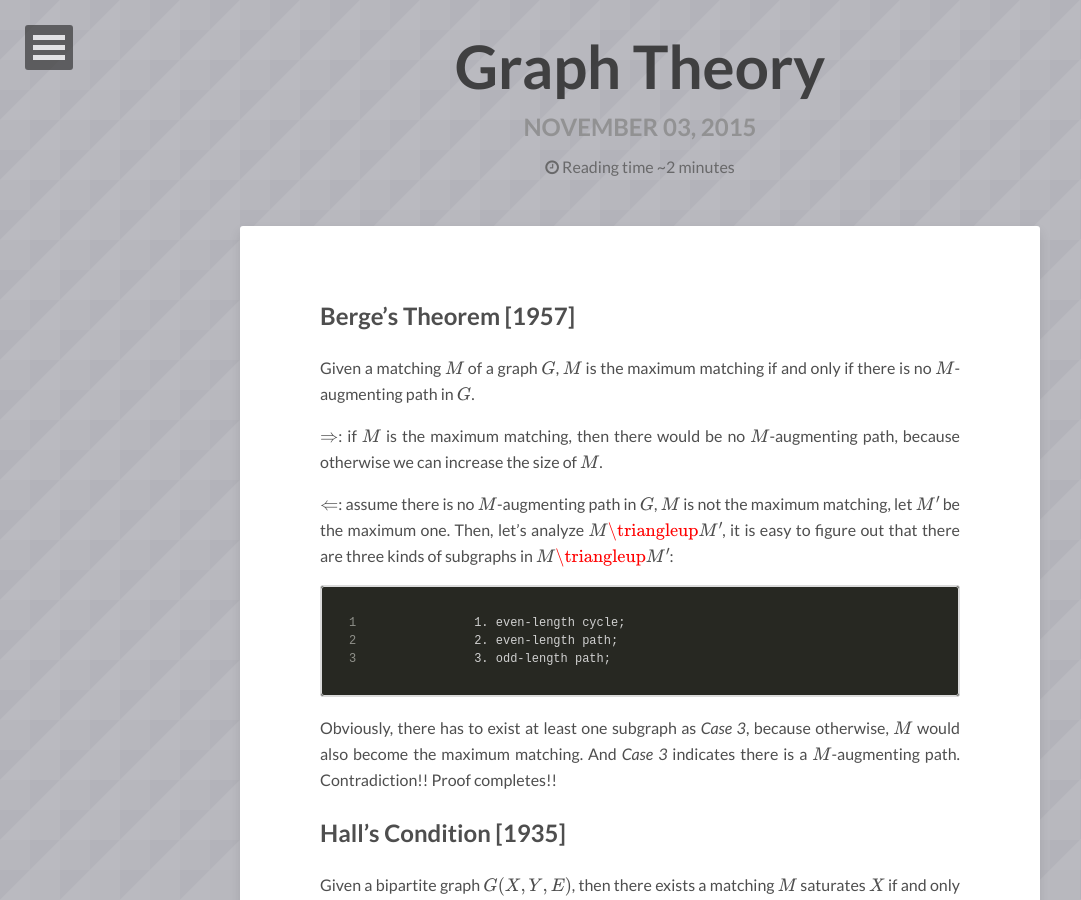
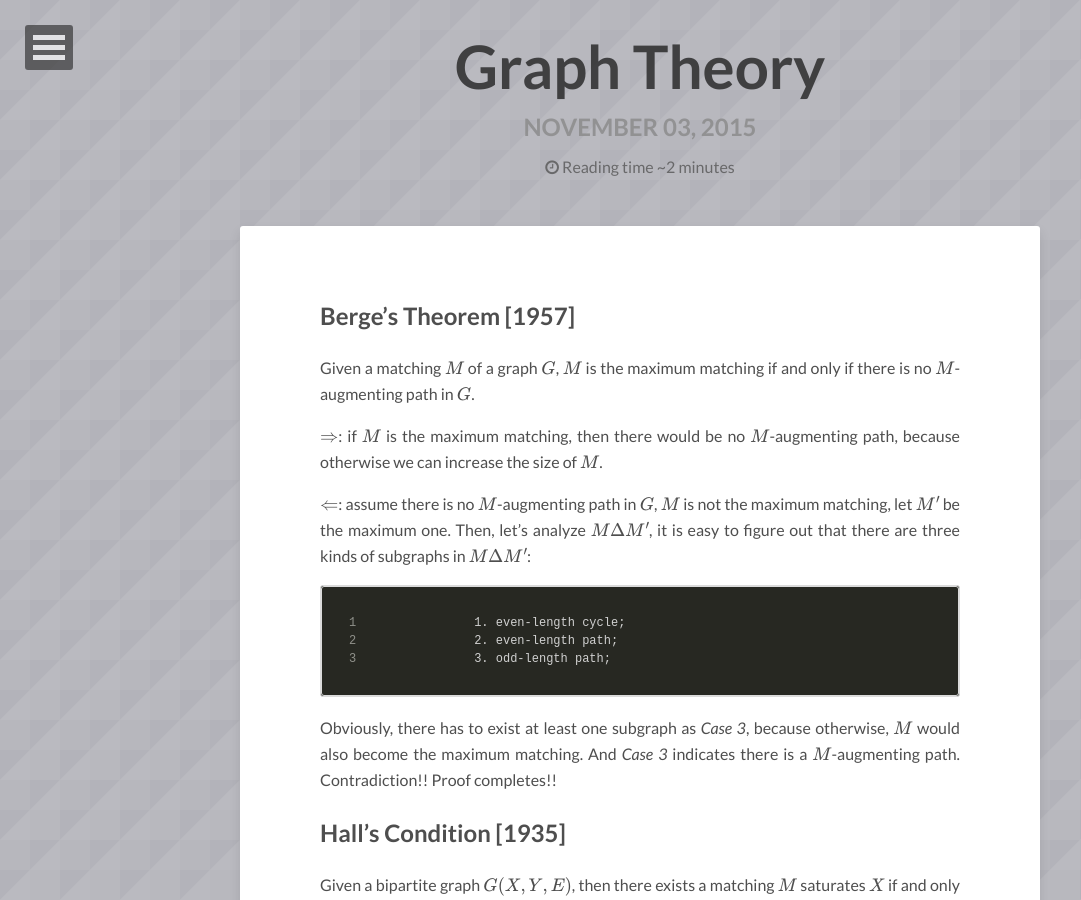
Before and after one commit to xlong88/xlong88.github.io, a Jekyll site: the page built from _posts/2015-11-03-useful-graph-theory.md, in a window 1280 px wide and 900 px high. Shown: the whole window, without its empty margins (0-1081 px from the left). Built offline with Jekyll 4.4.1, drawn with Linux system fonts in a browser that asks for light colours; nearby versions of some CDN libraries; Markdown is read by kramdown in place of the engine named in the settings; formulas are drawn with MathJax 3; comment, search, counter and statistics services are not loaded.

Commit message:
reviewed

```diff
--- a/_posts/2015-11-03-useful-graph-theory.md
+++ b/_posts/2015-11-03-useful-graph-theory.md
@@ -12,7 +12,7 @@ Given a matching \\(M\\) of a graph \\(G\\), \\(M\\) is the maximum matching if
 
 \\(\Rightarrow\\): if \\(M\\) is the maximum matching, then there would be no \\(M\\)-augmenting path, because otherwise we can increase the size of \\(M\\).
 
-\\(\Leftarrow\\): assume there is no \\(M\\)-augmenting path in \\(G\\), \\(M\\) is not the maximum matching, let \\(M'\\) be the maximum one. Then, let's analyze \\(M \triangleup M'\\), it is easy to figure out that there are three kinds of subgraphs in \\(M \triangleup M'\\):
+\\(\Leftarrow\\): assume there is no \\(M\\)-augmenting path in \\(G\\), \\(M\\) is not the maximum matching, let \\(M'\\) be the maximum one. Then, let's analyze \\(M \Delta M'\\), it is easy to figure out that there are three kinds of subgraphs in \\(M \Delta M'\\):
 
     1. even-length cycle;
     2. even-length path;
```
